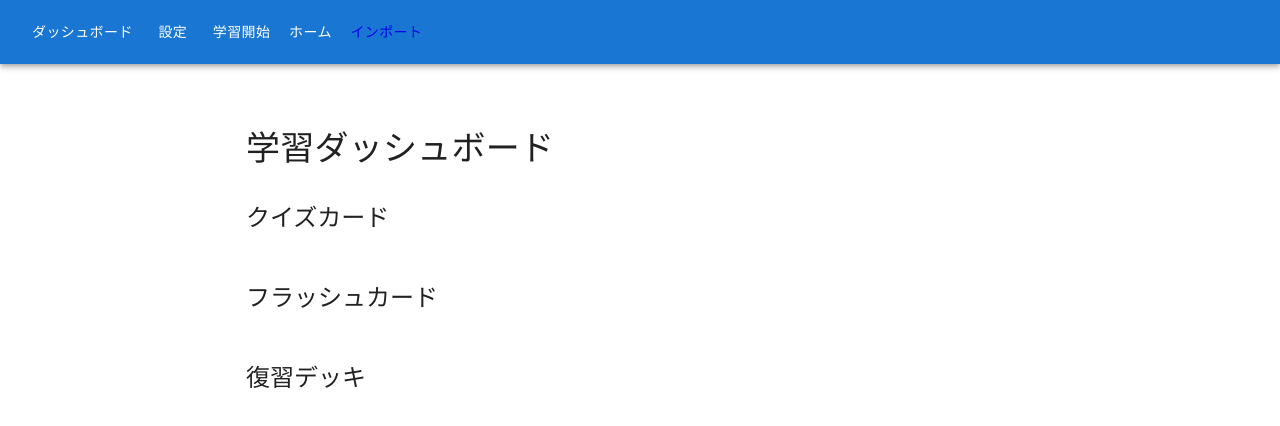
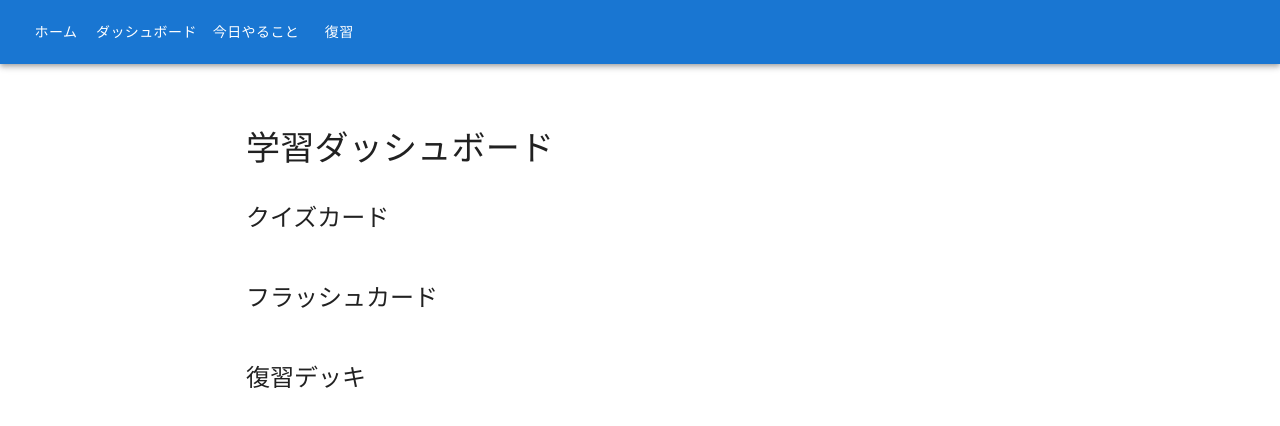
Before and after one commit to QWE-sava/chishintankyuu, a Next.js app: page / in a window 1280 px wide. Shown: the top 426 px of the page. Built offline with nearby package versions, Linux system fonts and the light colour scheme.

Commit message:
Update NavBar.tsx

```diff
--- a/src/components/NavBar.tsx
+++ b/src/components/NavBar.tsx
@@ -1,28 +1,36 @@
-// src/components/NavBar.tsx
+// src/components/Layout.tsx
 import Link from "next/link";
-import { AppBar, Toolbar, Button } from "@mui/material";
+import { AppBar, Toolbar, Button, Box } from "@mui/material";
 
-export default function NavBar() {
+export default function Layout({ children }) {
   return (
+    <>
       <AppBar position="static">
         <Toolbar>
+
+          <Box sx={{ flexGrow: 1 }}>
+            <Button color="inherit" component={Link} href="/">
+              ホーム
+            </Button>
+
             <Button color="inherit" component={Link} href="/decks">
               ダッシュボード
             </Button>
-        <Button color="inherit" component={Link} href="/settings">
-          設定
+
+            {/* ★ 新しく追加したページ */}
+            <Button color="inherit" component={Link} href="/today">
+              今日やること
             </Button>
-        <Button color="inherit" component={Link} href="/study?deckId=demo">
-          学習開始
+
+            <Button color="inherit" component={Link} href="/review">
+              復習
             </Button>
-        <Button color="inherit" component={Link} href="/">
-        ホーム
-        </Button>
-        <Link href="/import" passHref>
-          <Button color="inherit">インポート</Button>
-        </Link>
+          </Box>
 
         </Toolbar>
       </AppBar>
+
+      <main>{children}</main>
+    </>
   );
 }
```
Lines whose indentation alone changed are shown as unchanged.
